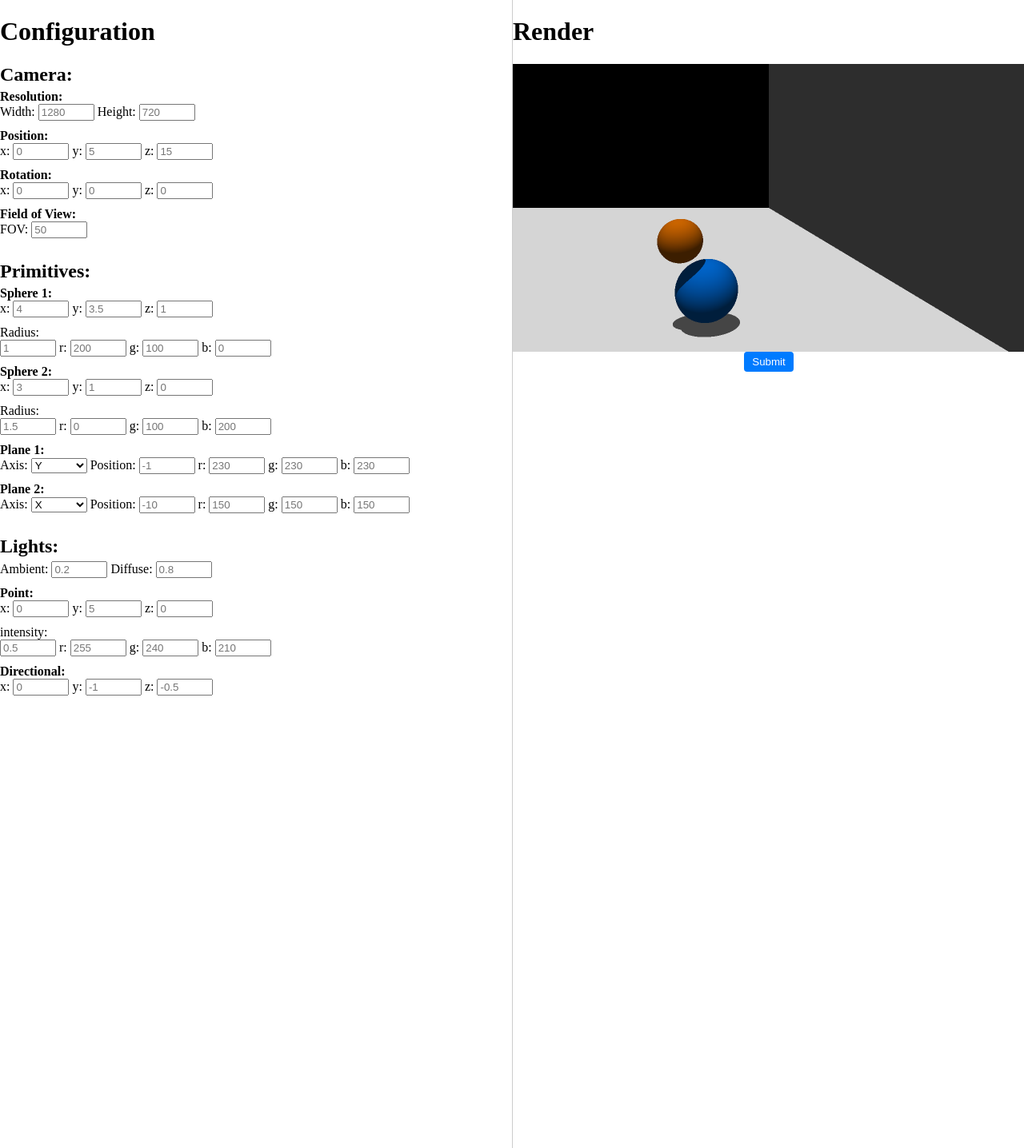
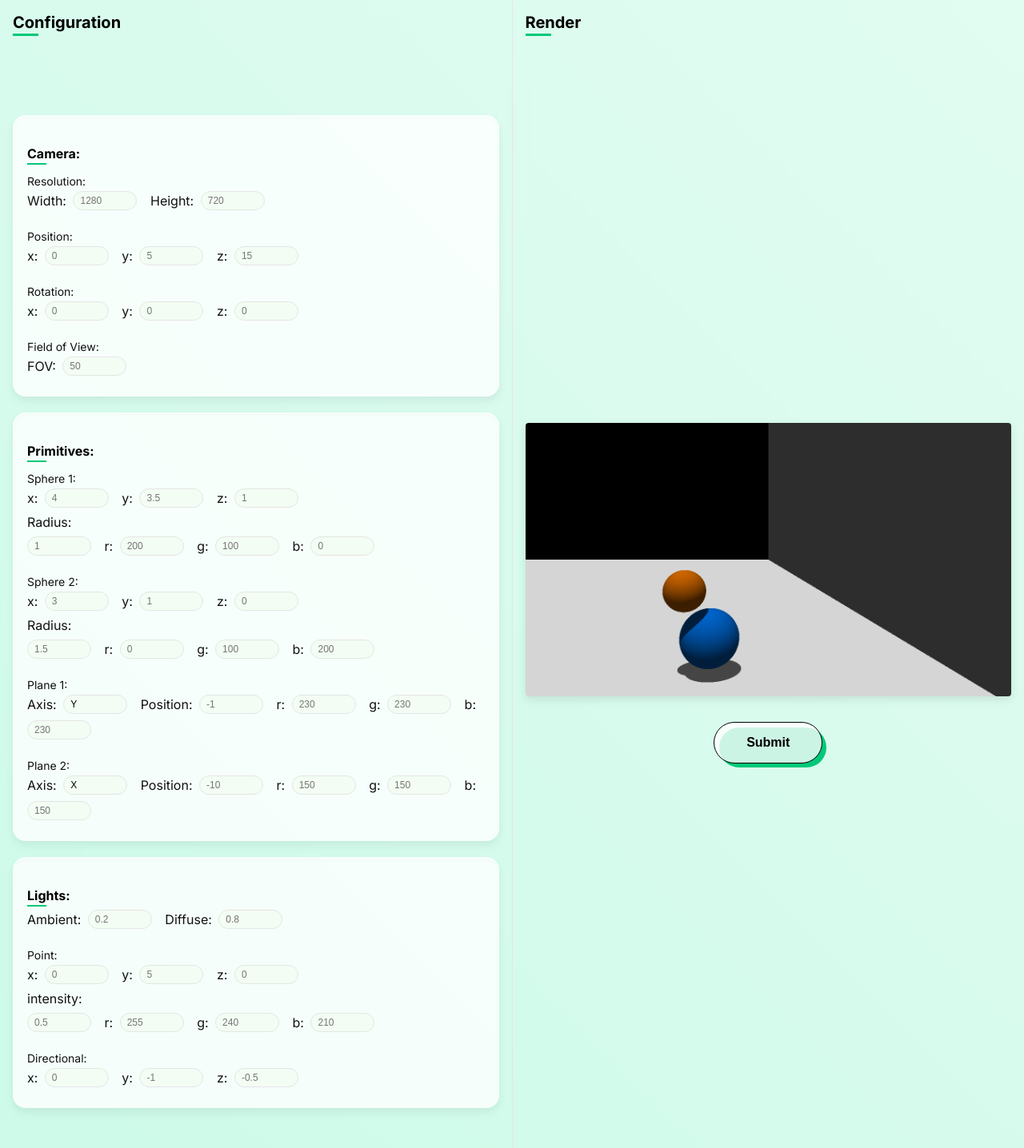
Before and after one commit to xmarano/RayTracer, a Flask app: page / in a window 1280 px wide. Shown: the whole page at 80% size. Run offline with Flask 3, Linux system fonts and the light colour scheme.

Commit message:
[UPDATE] : new css for the front

```diff
--- a/web/static/main.css
+++ b/web/static/main.css
@@ -1,57 +1,229 @@
+@import url('https://fonts.googleapis.com/css2?family=Inter:wght@400;600;700&display=swap');
+
+:root {
+  --clr-bg-start: #00e58c;
+  --clr-bg-mid:   #c8f8e1;
+  --clr-white:    rgba(255,255,255,0.8);
+  --clr-black:    #000000;
+  --clr-gray:     #e5e5e5;
+  --clr-text:     #111111;
+  --clr-accent:   #00c878;
+  --font-base:    'Inter', sans-serif;
+}
+
+* {
+  margin: 0;
+  padding: 0;
+  box-sizing: border-box;
+}
+
 body {
-    margin: 0;
-    padding: 0;
-    height: 100vh;
-    overflow-x: hidden;
-    display: flex;
-    box-sizing: border-box;
+  display: flex;
+  height: 100vh;
+  font-family: var(--font-base);
+  color: var(--clr-text);
+  overflow: hidden;
+  background: linear-gradient(
+    45deg,
+    var(--clr-bg-start) 0%,
+    var(--clr-bg-start) 50%,
+    var(--clr-bg-mid)   100%
+  );
+  background-size: 400% 400%;
+  animation: gradientBG 12s ease infinite;
+}
+
+@keyframes gradientBG {
+  0%   { background-position: 0% 50%; }
+  50%  { background-position: 100% 50%; }
+  100% { background-position: 0% 50%; }
 }
 
 #left, #right {
-    flex: 0 0 50%;
+  flex: 1;
+  overflow-y: auto;
 }
 
 #left {
-    border-right: 1px solid #ccc;
+  background: var(--clr-white);
+  backdrop-filter: blur(8px);
+  padding: 10vh 1rem 1rem;
+  border-right: 1px solid var(--clr-gray);
 }
 
-/* #right {
-
-} */
-
-img {
-    display: block;
-    max-width: 100%;
-    height: auto;
+#right {
+  position: relative;
+  background: var(--clr-white);
+  backdrop-filter: blur(8px);
+  display: flex;
+  flex-direction: column;
+  align-items: center;
+  justify-content: center;
+  padding: 1rem;
 }
 
-input[type="number"],select {
-    width: 70px;
-    margin-bottom: 10px;
-    box-sizing: border-box;
+h1, h2 {
+  position: relative;
+  font-weight: 700;
+  color: var(--clr-black);
+}
+
+h1 {
+  font-size: 1.25rem;
+  position: absolute;
+  top: 1rem;
+  left: 1rem;
+}
+
+h1::after {
+  content: '';
+  position: absolute;
+  left: 0;
+  bottom: -0.3rem;
+  width: 2rem;
+  height: 3px;
+  background: var(--clr-accent);
 }
 
 h2 {
-    margin: 0;
-    margin-bottom: 5px;
+  font-size: 1rem;
+  margin: 1.25rem 0 0.5rem;
+}
+
+h2::after {
+  content: '';
+  position: absolute;
+  left: 0;
+  bottom: -0.25rem;
+  width: 1.5rem;
+  height: 2px;
+  background: var(--clr-accent);
 }
 
 h4 {
-    margin: 0;
+  font-size: 0.875rem;
+  font-weight: 500;
+  margin: 1rem 0 0.25rem;
 }
 
-input {
-    margin-bottom: 10px;
+.camera, .primitives, .lights {
+  position: relative;
+  background: var(--clr-white);
+  border-radius: 16px;
+  padding: 1rem;
+  margin-bottom: 0;
+  box-shadow:
+    inset 0 2px 4px rgba(0,0,0,0.02),
+    0 4px 8px rgba(0,0,0,0.04),
+    0 8px 16px rgba(0,0,0,0.03);
+  transition: transform 0.2s ease,
+              box-shadow 0.2s ease,
+              border 0.2s ease;
+  border: 2px solid transparent;
 }
 
-button {
-    margin-bottom: 10px;
-    padding: 5px 10px;
-    background-color: #007bff;
-    color: white;
-    border: none;
-    border-radius: 4px;
-    cursor: pointer;
-    display: block;
-    margin: 0 auto;
+.camera:hover,
+.primitives:hover,
+.lights:hover {
+  transform: translateY(-2px);
+  box-shadow:
+    inset 0 2px 6px rgba(0,0,0,0.03),
+    0 6px 12px rgba(0,0,0,0.05),
+    0 12px 24px rgba(0,0,0,0.04);
+  border: 2px solid var(--clr-accent);
 }
+
+label,
+input[type="number"],
+select {
+  display: inline-block;
+  vertical-align: middle;
+  margin-bottom: 0.5rem;
+}
+
+label {
+  white-space: nowrap;
+  margin-right: 0.25rem;
+}
+
+input[type="number"],
+select {
+  margin-right: 0.75rem;
+  appearance: none;
+  background-color: rgb(243, 253, 243);
+  border: 1px solid var(--clr-gray);
+  border-radius: 999px;
+  padding: 0.25rem 0.5rem;
+  font-size: 0.75rem;
+  width: 5rem;
+  transition: border-color 0.2s ease;
+}
+
+input[type="number"]:focus,
+select:focus {
+  outline: none;
+  border-color: var(--clr-accent);
+}
+
+form {
+  display: flex;
+  flex-direction: column;
+}
+
+button[type="submit"] {
+  align-self: center;
+  position: relative;
+  margin-top: 2rem;
+  padding: 1rem 2.5rem;
+  font-size: 1rem;
+  background: var(--clr-white);
+  color: var(--clr-black);
+  font-weight: 600;
+  border: 1px solid var(--clr-black);
+  border-radius: 999px;
+  cursor: pointer;
+  transition: transform 0.2s ease,
+              box-shadow 0.2s ease;
+}
+
+button[type="submit"]::after {
+  content: '';
+  position: absolute;
+  top: 0;
+  left: 0;
+  width: 100%;
+  height: 100%;
+  background: var(--clr-accent);
+  border-radius: 999px;
+  z-index: -1;
+  transform: translate(6px, 6px);
+  transition: transform 0.2s ease;
+}
+
+button[type="submit"]:hover {
+  transform: translate(-2px, -2px);
+  box-shadow: 0 6px 16px rgba(0,0,0,0.2);
+}
+
+button[type="submit"]:hover::after {
+  transform: translate(4px, 4px);
+}
+
+#right img,
+#right canvas {
+  width: 100%;
+  max-width: 1000px;
+  border-radius: 4px;
+  box-shadow: 0 4px 12px rgba(0,0,0,0.1);
+  margin-top: 3rem;
+}
+
+@media (max-width: 768px) {
+  body {
+    flex-direction: column;
+  }
+  #left {
+    border-right: none;
+    border-bottom: 1px solid var(--clr-gray);
+  }
+}
```
